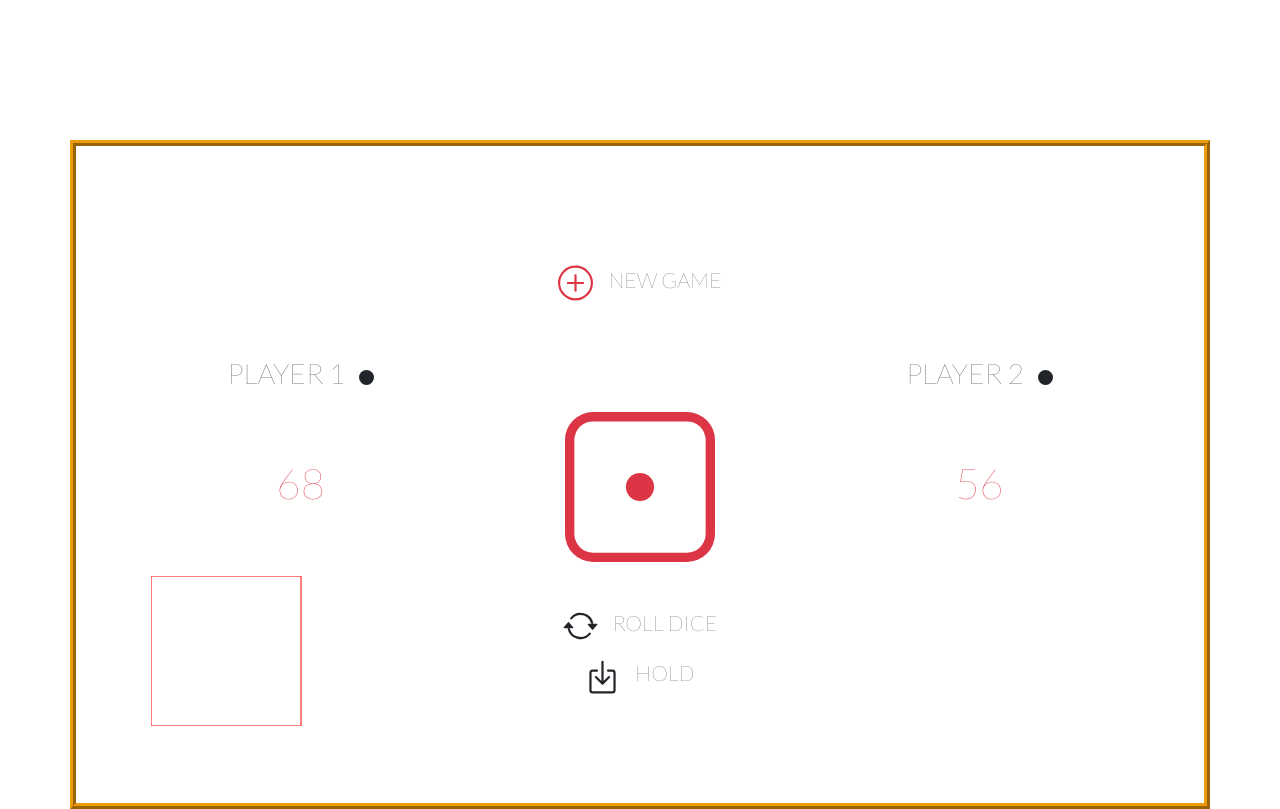
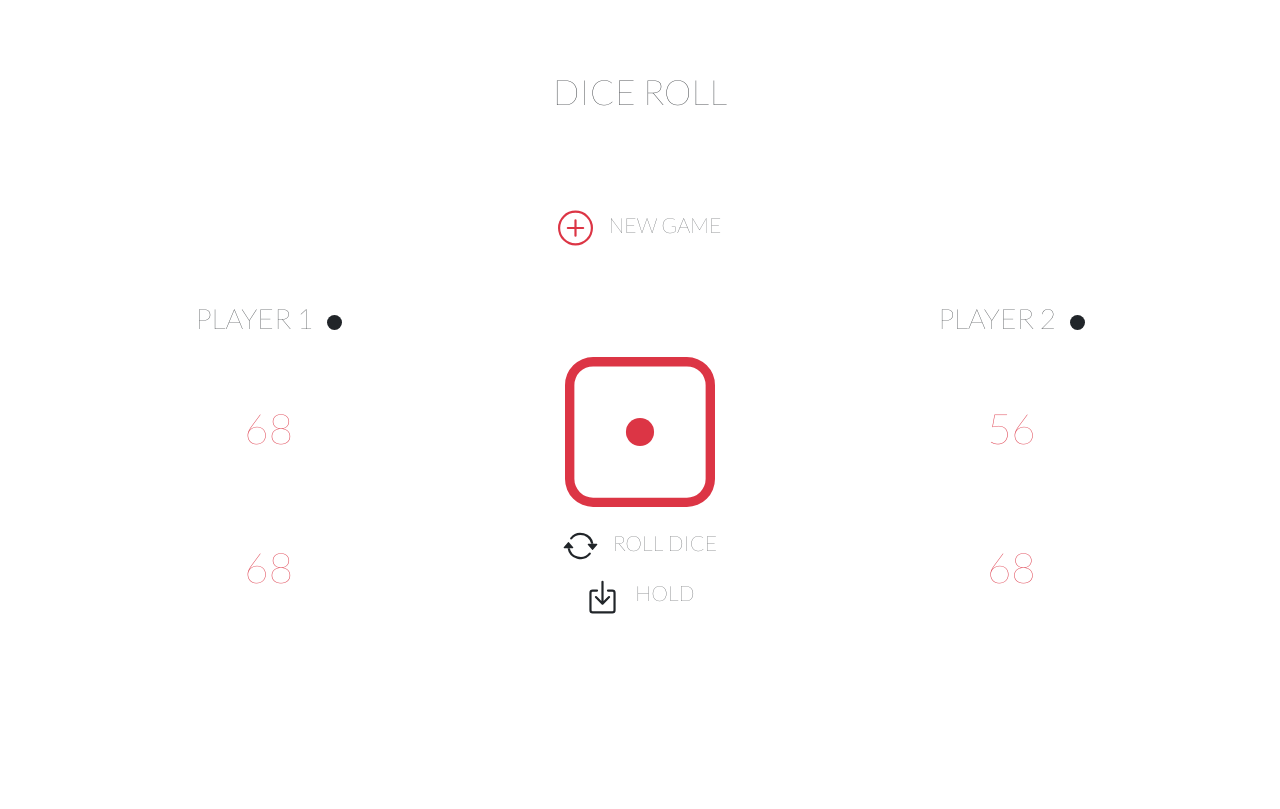
Before and after one commit to louvetsandrine/JeuD-, a PHP site: page / in a window 1280 px wide. Run offline with PHP 8.4, Linux system fonts and the light colour scheme; a map, chart or similar area stays blank.

Commit message:
10/12/2021 first

```diff
--- a/index.html
+++ b/index.html
@@ -15,7 +15,11 @@
   </head>
 
   <body>
+
     <div class="container ">
+      <div class="row py-5 d-flex justify-content-center align-items-center">
+        <h1>DICE ROLL</h1>
+      </div>
       <div class="row py-5 d-flex justify-content-center align-items-center">
         <svg xmlns="http://www.w3.org/2000/svg" width="50" height="50" fill="currentColor" class="bi bi-plus-circle text-danger" viewBox="0 0 16 16" id="startButton">
           <path d="M8 15A7 7 0 1 1 8 1a7 7 0 0 1 0 14zm0 1A8 8 0 1 0 8 0a8 8 0 0 0 0 16z"/>
@@ -62,10 +66,7 @@
 
       <div class="row py-2 d-flex justify-content-center align-items-center">
         <div class="col-4">
-          <canvas id="canvas"  >
-
-            mon texte de repli
-          </canvas>
+          <h2 class="text-danger">68</h2>
         </div>
         <div class="col-4">
           <div class="row d-flex justify-content-center align-items-center">
@@ -84,10 +85,7 @@
           </div>
         </div>
         <div class="col-4">
-          <canvas id="canvas"  >
-
-            mon texte de repli
-          </canvas>
+          <h2 class="text-danger">68</h2>
         </div>
       </div>
 
--- a/script.js
+++ b/script.js
@@ -1,20 +1,9 @@
-const canvas = document.getElementById("canvas");
-let ctx;
 const buttonStart = document.getElementById("startButton");
 const startPlayerOne = document.getElementById("startPlayerOne");
 const buttonRollDice = document.getElementById("buttonRollDice");
 const buttonHold = document.getElementById("buttonHold");
 const diceSpae = document.getElementById("diceSpace");
 
-
-
-if (canvas.getContext) {
-   ctx = canvas.getContext("2d") ;
-   ctx.strokeStyle = "red";
-   ctx.strokeRect(0, 0, 150,150)
-} else {
-   console.log("canvas no supported")
- };
 
 buttonStart.addEventListener("click", ()=>{
    startPlayerOne.style.color = "red"
--- a/style.css
+++ b/style.css
@@ -4,10 +4,10 @@
 }
 
 .container {
-    margin-top: 10em;
-    padding: 5em;
-    border: ridge rgb(235, 156, 11);
-    border-width: 6px;
+
+    padding: 2em;
+    /* border: ridge rgb(235, 156, 11);
+    border-width: 6px; */
 
 }
 
@@ -30,11 +30,6 @@
     margin: auto
 }
 
-canvas {
-    display : block ;
-    margin: auto;
-}
-
 .bi-plus-circle, .bi-arrow-repeat, .bi-box-arrow-in-down {
     padding-right: 15px;
     cursor: pointer;
```
